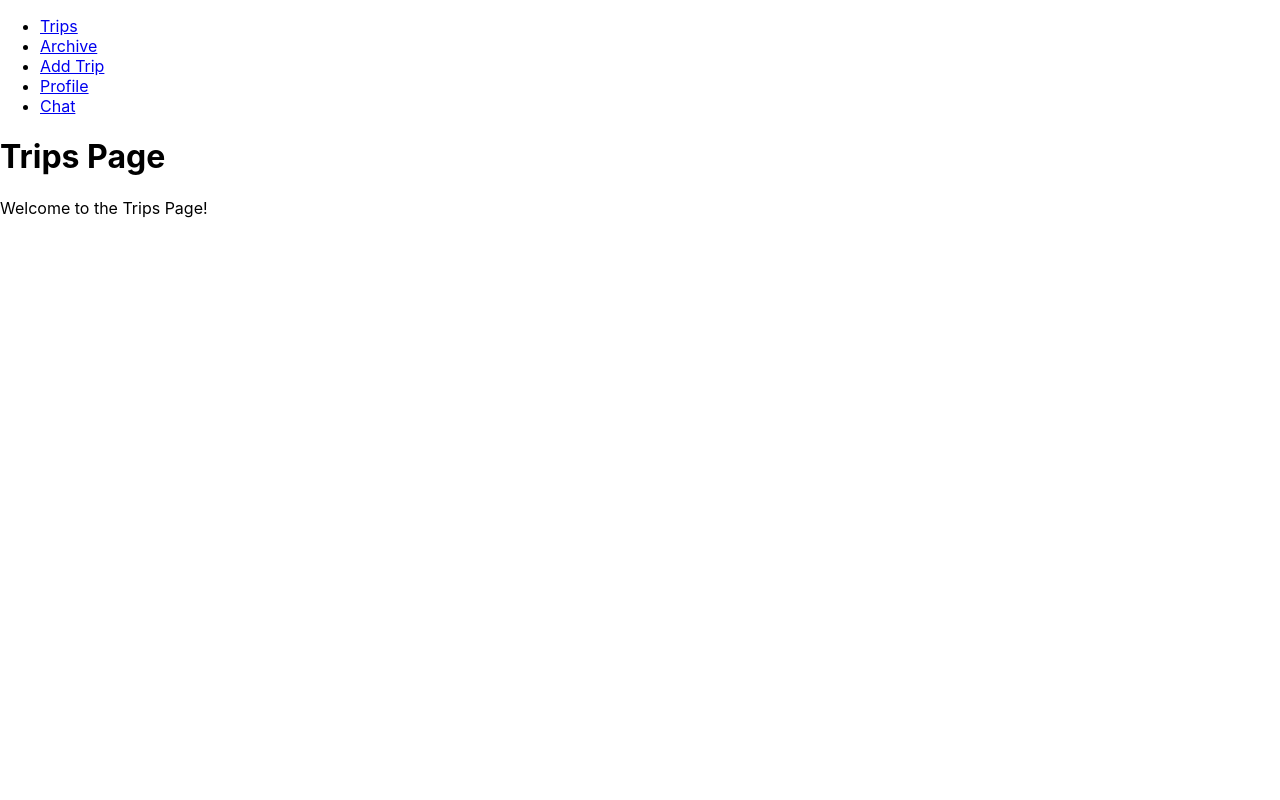
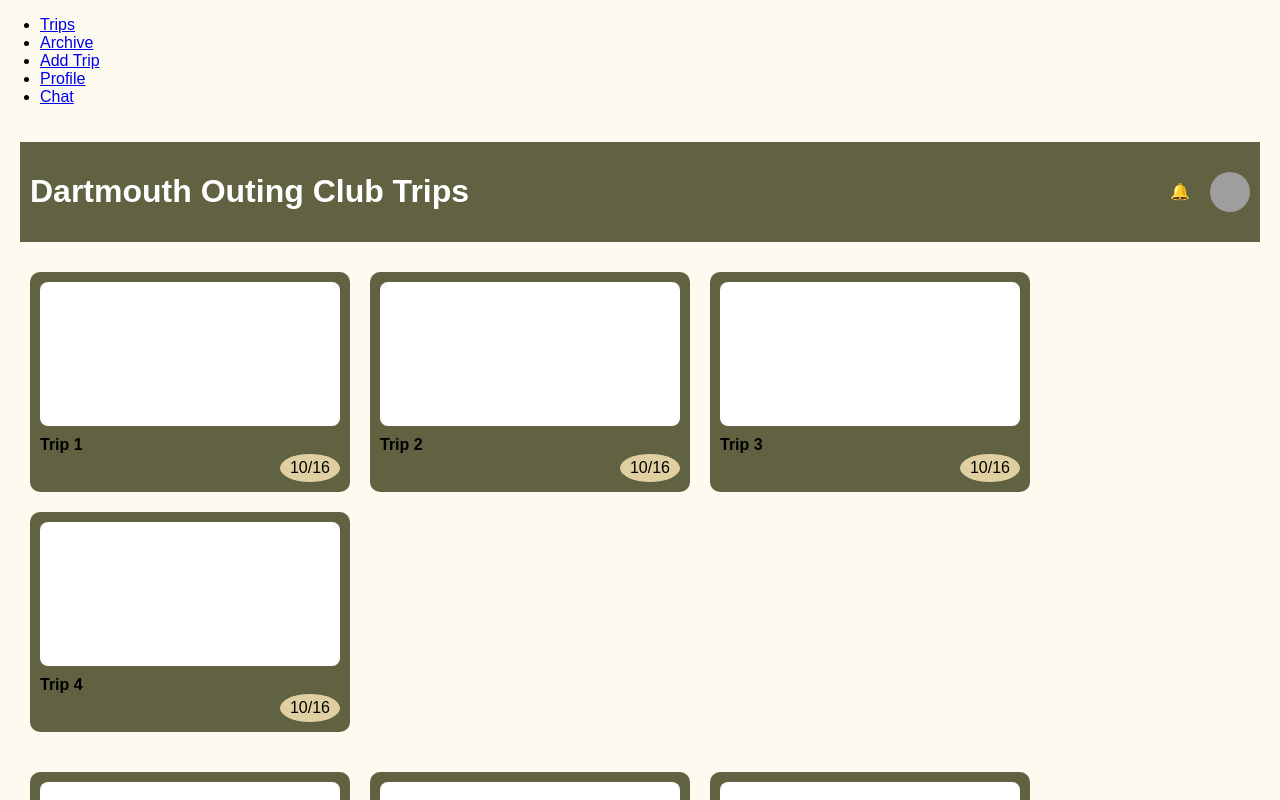
Before and after one commit to Arizbethrojas/TrailheadFrontend, a React (Create React App) app: page /trips in a window 1280 px wide. Shown: the top 800 px of the page. Built offline with nearby package versions, Linux system fonts and the light colour scheme; grey boxes are pictures that could not be loaded.

Commit message:
added basic styling to home page, needs to be improved

```diff
--- /dev/null
+++ b/src/components/TripCard.js
@@ -0,0 +1,15 @@
+// src/components/TripCard.js
+import React from 'react';
+import './tripCard.css'; // Optional: if you want to style specifically for this component
+
+const TripCard = ({ title, date }) => {
+  return (
+    <div className="trip-card">
+      <div className="trip-image"></div> {/* Placeholder for trip image */}
+      <div className="trip-title">{title}</div>
+      <div className="trip-date">{date}</div>
+    </div>
+  );
+};
+
+export default TripCard;
--- /dev/null
+++ b/src/components/tripCard.css
@@ -0,0 +1,31 @@
+/* src/components/TripCard.css */
+.trip-card {
+    background-color: #616242; /* Card background color */
+    border-radius: 10px;
+    width: 300px; /* Set a width for the trip card */
+    height: 200px; /* Set a height for the trip card */
+    margin: 10px;
+    display: flex;
+    flex-direction: column;
+    padding: 10px;
+}
+
+.trip-image {
+    background-color: white; /* Placeholder for trip image */
+    height: 70%; /* Adjust height for the image box */
+    border-radius: 8px; /* Rounding corners */
+    flex-grow: 1; /* Allow the image box to grow */
+}
+
+.trip-title {
+    font-weight: bold;
+    margin-top: 10px; /* Space between title and image */
+}
+
+.trip-date {
+    margin-top: auto; /* Push the date to the bottom */
+    background-color: #e0d0a1; /* Circle for date */
+    border-radius: 50%;
+    padding: 5px 10px;
+    align-self: flex-end; /* Align to the right */
+}
--- a/src/screens/Trips.js
+++ b/src/screens/Trips.js
@@ -1,11 +1,39 @@
 // src/screens/Trips.js
 import React from 'react';
+import '../styles/globalStyles.css'; // Import global styles
+import TripCard from '../components/TripCard'; // Import the TripCard component
 
-const Trips = () => (
-  <div>
-    <h1>Trips Page</h1>
-    <p>Welcome to the Trips Page!</p>
-  </div>
-);
+const tripsData = [
+  { title: "Trip 1", date: "10/16" },
+  { title: "Trip 2", date: "10/16" },
+  { title: "Trip 3", date: "10/16" },
+  { title: "Trip 4", date: "10/16" },
+];
+
+const Trips = () => {
+  return (
+    <div className="trips-container">
+      <div className="header">
+        <h1>Dartmouth Outing Club Trips</h1>
+        <div className="icons">
+          <span className="bell">🔔</span> {/* Notification icon */}
+          <img src="path-to-your-profile-image" alt="Profile" className="profile-pic" />
+        </div>
+      </div>
+
+      <div className="past-trips">
+        {tripsData.map((trip, index) => (
+          <TripCard key={index} title={trip.title} date={trip.date} />
+        ))}
+      </div>
+      <div className="all-doc-trips">
+        {tripsData.map((trip, index) => (
+          <TripCard key={index} title={trip.title} date={trip.date} />
+        ))}
+        {/* Add more trip cards as needed */}
+      </div>
+    </div>
+  );
+};
 
 export default Trips;
--- /dev/null
+++ b/src/styles/globalStyles.css
@@ -0,0 +1,45 @@
+/* src/screens/GlobalStyles.css */
+
+body {
+    margin: 0;
+    font-family: Arial, sans-serif;
+    background-color: #FDFAEF; /* Light background color */
+  }
+
+  .trips-container {
+    padding: 20px;
+  }
+
+  .header {
+    display: flex;
+    justify-content: space-between;
+    align-items: center;
+    background-color: #616242; /* Darker background for header */
+    color: white;
+    padding: 10px;
+  }
+
+  .icons {
+    display: flex;
+    align-items: center;
+  }
+
+  .bell {
+    margin-right: 20px;
+  }
+
+  .profile-pic {
+    border-radius: 50%;
+    width: 40px; /* Size of the profile picture */
+    height: 40px;
+  }
+
+  .past-trips, .all-doc-trips {
+    display: flex;
+    flex-wrap: wrap;
+    margin-top: 20px;
+  }
+
+  h2 {
+    margin-top: 40px;
+  }
```
